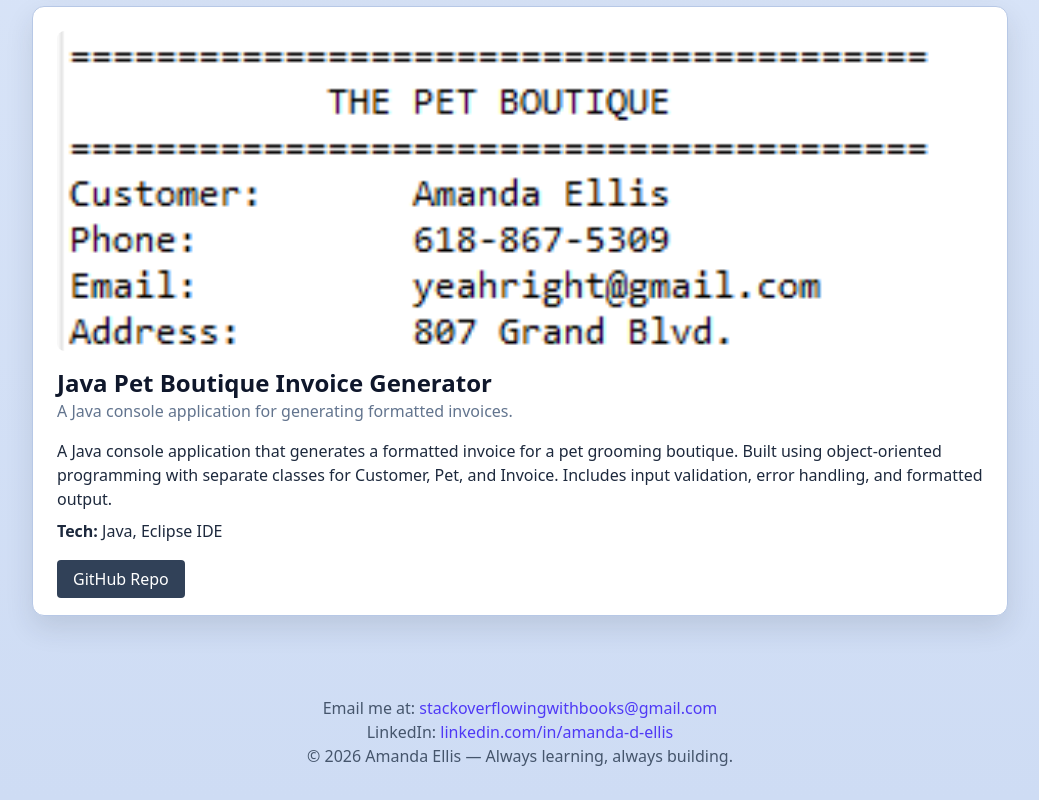
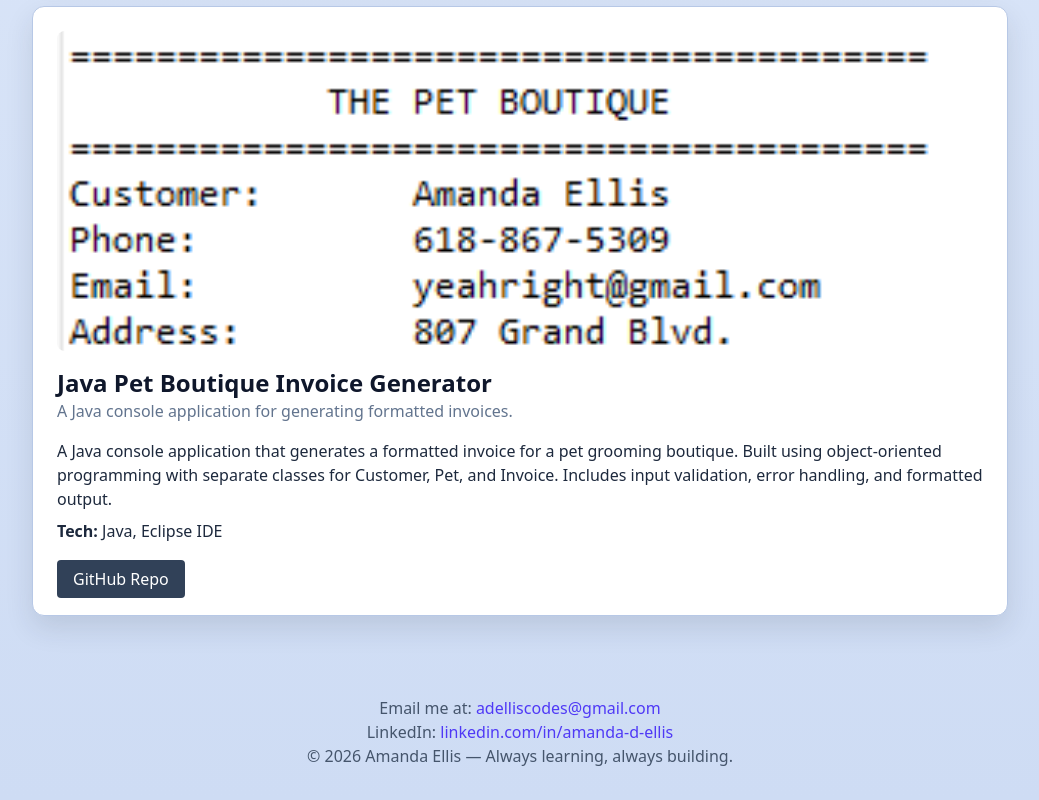
Before and after one commit to hearyoume/my-portfolio, a React (Vite) app: page / in a window 1280 px wide. Shown: the part 1914-2714 px from the top of the page, without its empty margins (120-1159 px from the left). Built offline with nearby package versions, Linux system fonts and the light colour scheme; the HTML template or start-up script is replaced by a standard one.

Commit message:
Update email contact in App component

```diff
--- a/src/app.jsx
+++ b/src/app.jsx
@@ -182,10 +182,10 @@ export default function App() {
         <p>
           Email me at:{" "}
           <a
-            href="mailto:stackoverflowingwithbooks@gmail.com"
+            href="mailto:adelliscodes@gmail.com"
             className="text-indigo-600 hover:underline"
           >
-            stackoverflowingwithbooks@gmail.com
+            adelliscodes@gmail.com
           </a>
         </p>
         <p>
```
